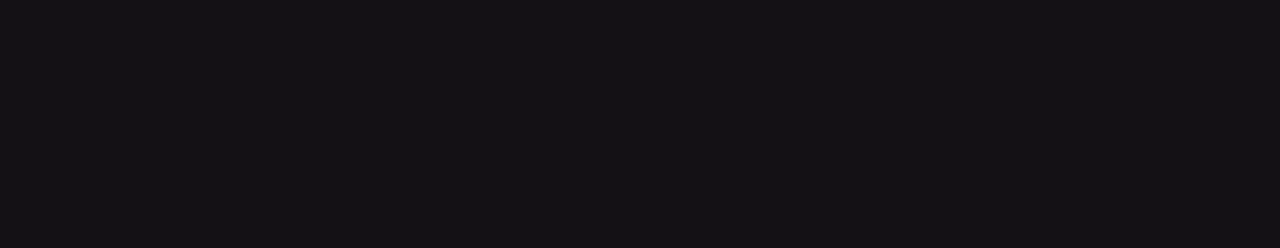
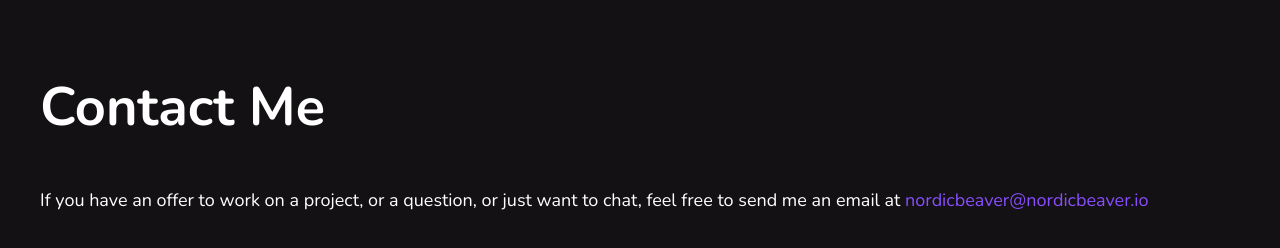
Before and after one commit to NordicBeaver/nordicbeaver, a Next.js app: page / in a window 1280 px wide. Shown: the part 2980-3228 px from the top of the page. Before the commit the page ends 2924 px from the top, so only its background shows below. Built offline with nearby package versions, Linux system fonts and the light colour scheme.

Commit message:
Contact Section.

```diff
--- /dev/null
+++ b/components/ContactSection.module.css
@@ -0,0 +1,7 @@
+.contactSection {
+  margin-bottom: 10em;
+}
+
+.mailLink {
+  color: var(--acc-color);
+}
--- /dev/null
+++ b/components/ContactSection.tsx
@@ -0,0 +1,21 @@
+import React from 'react';
+import styles from './ContactSection.module.css';
+import Container from './Container';
+import SectionHeading from './SectionHeading';
+
+export default function ContactSection() {
+  return (
+    <section className={styles.contactSection}>
+      <Container>
+        <SectionHeading>Contact Me</SectionHeading>
+        <p>
+          If you have an offer to work on a project, or a question, or just want to chat, feel free to send me an email
+          at{' '}
+          <a href="mailto: nordicbeaver@nordicbeaver.io" className={styles.mailLink}>
+            nordicbeaver@nordicbeaver.io
+          </a>
+        </p>
+      </Container>
+    </section>
+  );
+}
--- a/components/ProjectsSection.module.css
+++ b/components/ProjectsSection.module.css
@@ -1,3 +1,3 @@
 .projectsSection {
-  color: var(--text-color);
+  margin-bottom: 10em;
 }
--- a/pages/index.tsx
+++ b/pages/index.tsx
@@ -1,6 +1,7 @@
 import type { NextPage } from 'next';
 import Head from 'next/head';
 import AboutMeSection from '../components/AboutMeSection';
+import ContactSection from '../components/ContactSection';
 import Hero from '../components/Hero';
 import ProjectsSection from '../components/ProjectsSection';
 import SkillsSection from '../components/SkillsSection';
@@ -18,6 +19,7 @@ const Home: NextPage = () => {
       <AboutMeSection></AboutMeSection>
       <SkillsSection></SkillsSection>
       <ProjectsSection></ProjectsSection>
+      <ContactSection></ContactSection>
     </div>
   );
 };
```
